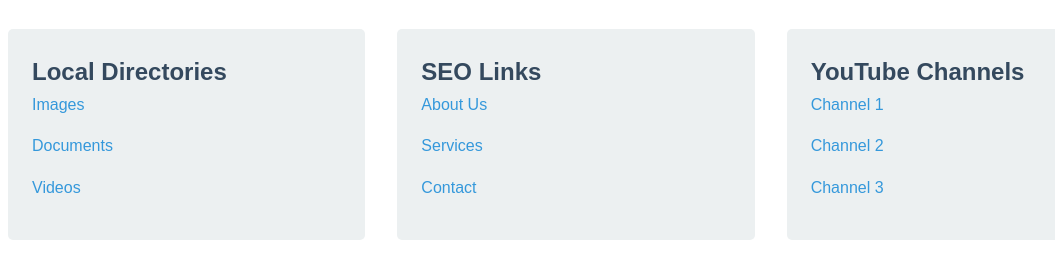
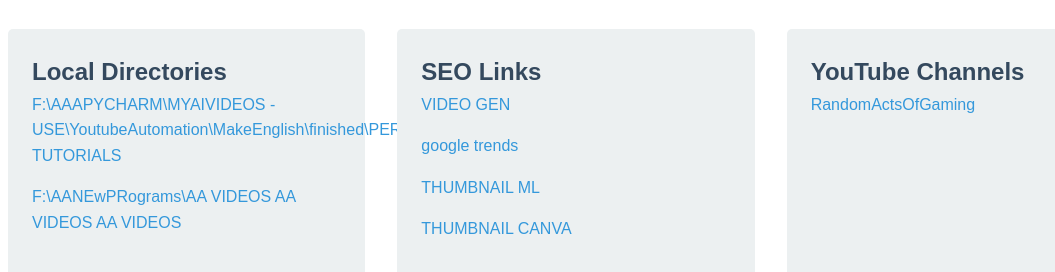
Before and after one commit to ExecutedPoorly/WebsiteTest, a plain HTML site: page index.html in a window 1280 px wide. Shown: the part 86-358 px from the top of the page, without its empty margins (64-1119 px from the left). Drawn offline with Linux system fonts and the light colour scheme.

Commit message:
Update index.html

```diff
--- a/index.html
+++ b/index.html
@@ -13,25 +13,27 @@
             <div class="item">
                 <h2>Local Directories</h2>
                 <ul>
-                    <li><a href="#">Images</a></li>
-                    <li><a href="#">Documents</a></li>
-                    <li><a href="#">Videos</a></li>
+                    <li><a href="F:\AAAPYCHARM\MYAIVIDEOS - USE\YoutubeAutomation\MakeEnglish\finished\PERSON TUTORIALS">F:\AAAPYCHARM\MYAIVIDEOS - USE\YoutubeAutomation\MakeEnglish\finished\PERSON TUTORIALS</a></li>
+                    <li><a href="F:\AANEwPRograms\AA VIDEOS AA VIDEOS AA VIDEOS">F:\AANEwPRograms\AA VIDEOS AA VIDEOS AA VIDEOS</a></li>
+                    <!-- <li><a href="#">IMAGE MODEL</a></li> -->
                 </ul>
             </div>
             <div class="item">
                 <h2>SEO Links</h2>
                 <ul>
-                    <li><a href="#">About Us</a></li>
-                    <li><a href="#">Services</a></li>
-                    <li><a href="#">Contact</a></li>
+                    <li><a href="https://vidiq.com/generate/">VIDEO GEN</a></li>
+                    <li><a href="https://trends.google.com/trends/explore?geo=CA&q=%2Fm%2F01940j">google trends</a></li>
+                    <li><a href="https://pixlr.com/">THUMBNAIL ML</a></li>
+                    <li><a href="https://www.canva.com/design/DAGUpN6Rfy4/ow9XfizjG5NghpUosyXNsQ/edit?ui=eyJEIjp7IlAiOnsiQiI6ZmFsc2V9fX0">THUMBNAIL CANVA</a></li>
+                    <!-- <li><a href="#">Contact</a></li> -->
                 </ul>
             </div>
             <div class="item">
                 <h2>YouTube Channels</h2>
                 <ul>
-                    <li><a href="#">Channel 1</a></li>
-                    <li><a href="#">Channel 2</a></li>
-                    <li><a href="#">Channel 3</a></li>
+                    <li><a href="youtube.com/@RandomActsOfGaming">RandomActsOfGaming</a></li>
+                    <!-- <li><a href="#">Channel 2</a></li>
+                    <li><a href="#">Channel 3</a></li> -->
                 </ul>
             </div>
         </div>
```
